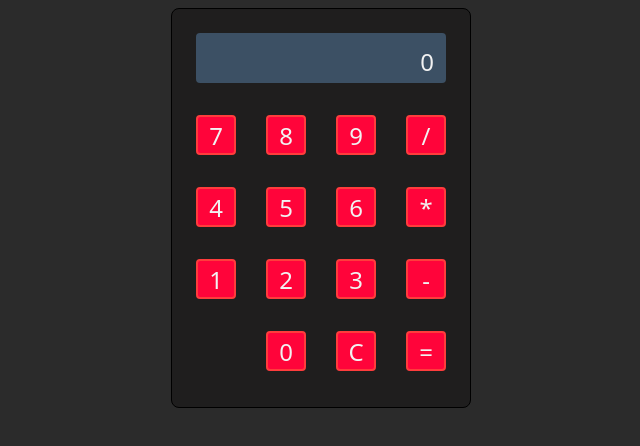
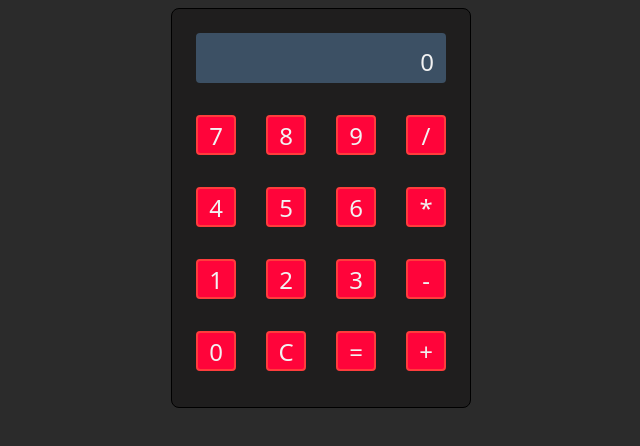
Before and after one commit to cassius2828/DOM-events-lab, a plain HTML site: page index.html in a window 1280 px wide. Shown: the whole page, without its empty margins (319-959 px from the left). Drawn offline with Linux system fonts and the light colour scheme.

Commit message:
src code was missing a plus operator, it is now added

```diff
--- a/index.html
+++ b/index.html
@@ -34,6 +34,7 @@
       <div class="button">0</div>
       <div class="button reset">C</div>
       <div class="button equals">=</div>
+      <div class="button">+</div>
     </div>
   </div>
 </body>
--- a/style.css
+++ b/style.css
@@ -39,11 +39,11 @@
     justify-content: space-between;
   }
 
-  .row:last-child::before {
+  /* .row:last-child::before {
     content: "";
     width: 40px;
     height: 40px;
-  }
+  } */
 
   .button {
     padding: 0;
```
